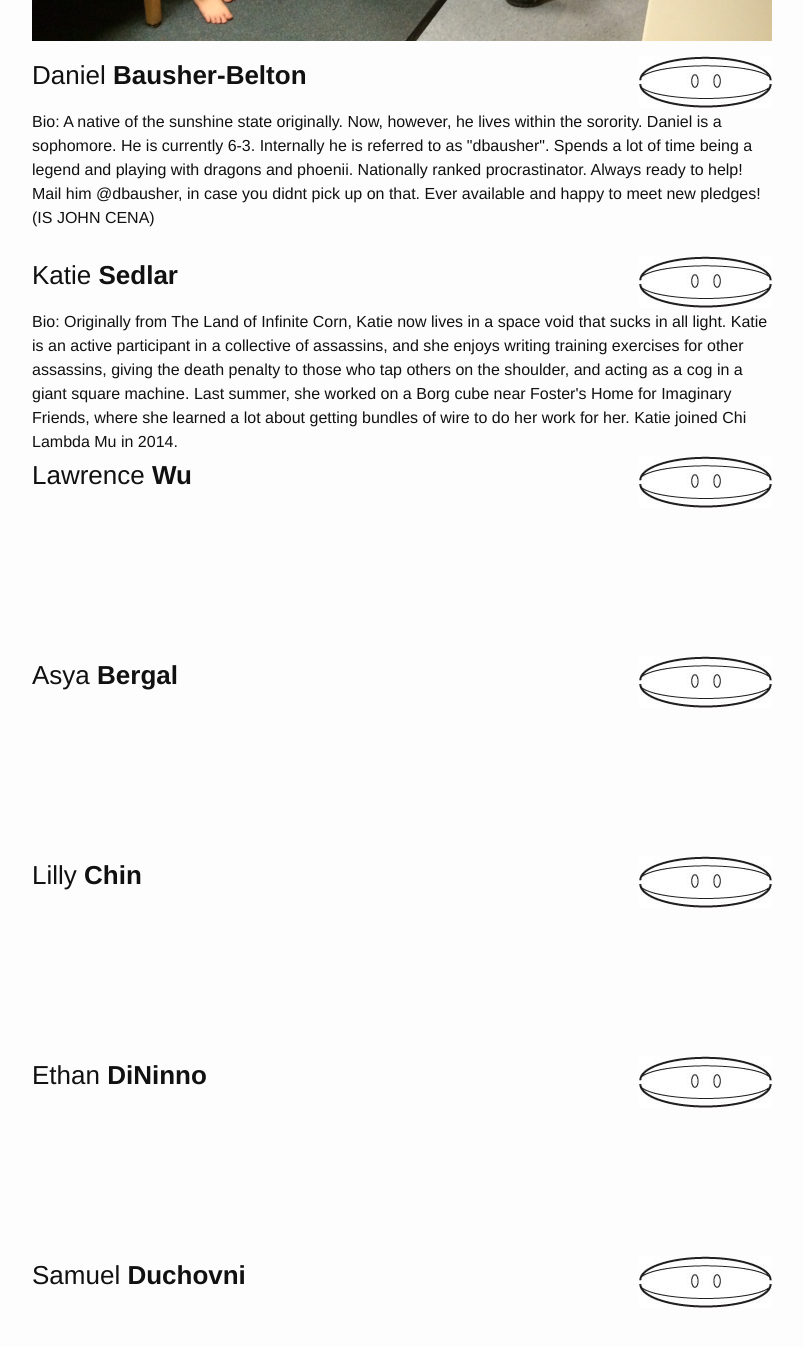
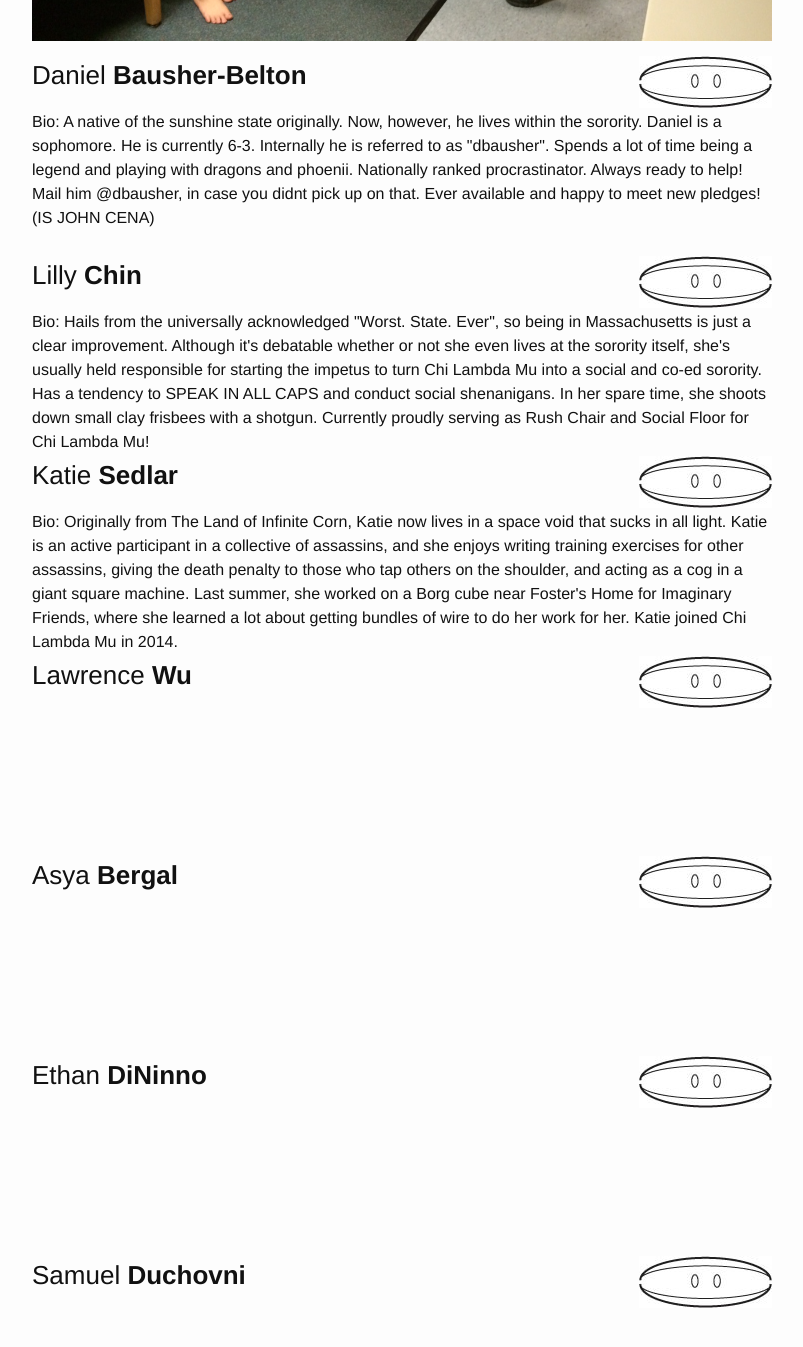
Before and after one commit to clam420/clam420.github.io, a Jekyll site: the page built from sisters.md, in a window 1280 px wide and 1400 px high, scrolled down 678 px. Shown: the top 1347 px of the window, without its empty margins (238-1041 px from the left). Built offline with Jekyll 4.4.1, drawn with Linux system fonts in a browser that asks for light colours.

Commit message:
Added bio and Bobby / Fangfei

```diff
--- a/sisters.md
+++ b/sisters.md
@@ -9,6 +9,12 @@ permalink: /sisters/
 <img style="float: right;" src="/assets/clam.jpg">
 <h3 style="text-align: left">Daniel <b>Bausher-Belton</b></h3>
 Bio: A native of the sunshine state originally. Now, however, he lives within the sorority. Daniel is a sophomore. He is currently 6-3. Internally he is referred to as "dbausher". Spends a lot of time being a legend and playing with dragons and phoenii. Nationally ranked procrastinator. Always ready to help! Mail him @dbausher, in case you didnt pick up on that. Ever available and happy to meet new pledges! (IS JOHN CENA)
+</div>
+
+<div style="min-height:200px">
+<img style="float: right;" src="/assets/clam.jpg">
+<h3 style="text-align: left">Lilly <b>Chin</b></h3>
+Bio: Hails from the universally acknowledged "Worst. State. Ever", so being in Massachusetts is just a clear improvement. Although it's debatable whether or not she even lives at the sorority itself, she's usually held responsible for starting the impetus to turn Chi Lambda Mu into a social and co-ed sorority. Has a tendency to SPEAK IN ALL CAPS and conduct social shenanigans. In her spare time, she shoots down small clay frisbees with a shotgun. Currently proudly serving as Rush Chair and Social Floor for Chi Lambda Mu!
 </div>
 
 <div style="min-height:200px">
@@ -25,11 +31,6 @@ Bio: Originally from The Land of Infinite Corn, Katie now lives in a space void
 <div style="min-height:200px">
 <img style="float: right;" src="/assets/clam.jpg">
 <h3 style="text-align: left">Asya <b>Bergal</b></h3>
-</div>
-
-<div style="min-height:200px">
-<img style="float: right;" src="/assets/clam.jpg">
-<h3 style="text-align: left">Lilly <b>Chin</b></h3>
 </div>
 
 <div style="min-height:200px">
@@ -66,3 +67,8 @@ Bio: Originally from The Land of Infinite Corn, Katie now lives in a space void
 <img style="float: right;" src="/assets/clam.jpg">
 <h3 style="text-align: left">Elaine <b>Phillips</b></h3>
 </div>
+
+<div style="min-height:200px">
+<img style="float: right;" src="/assets/clam.jpg">
+<h3 style="text-align: left">Eric <b>Lujan</b></h3>
+</div>
```
Also changed, not shown: alumni.md (+2 -0 lines).
